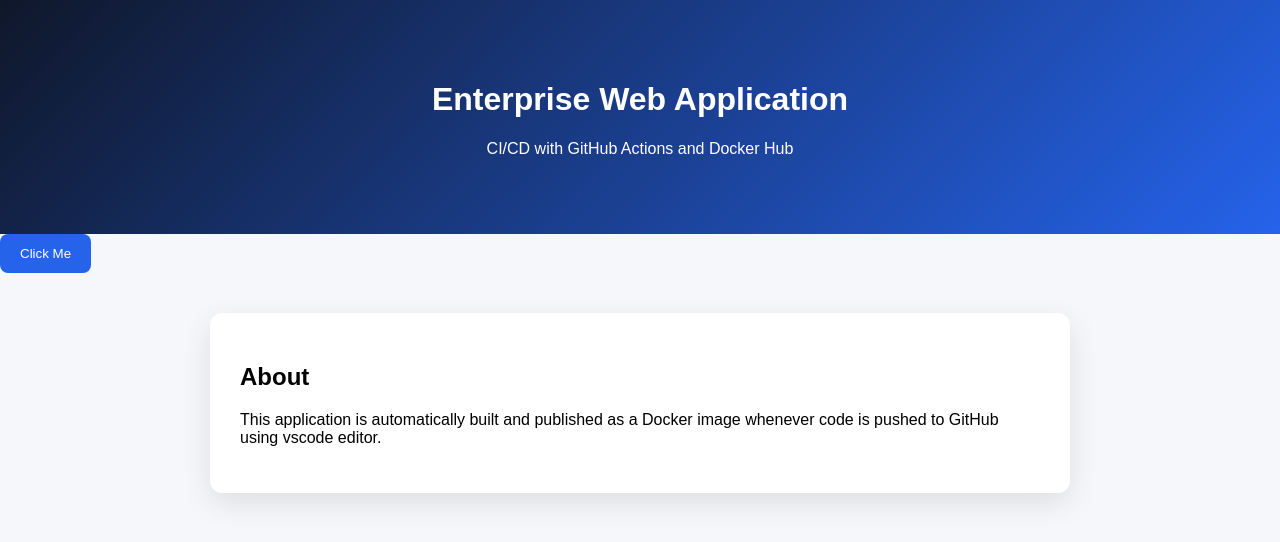
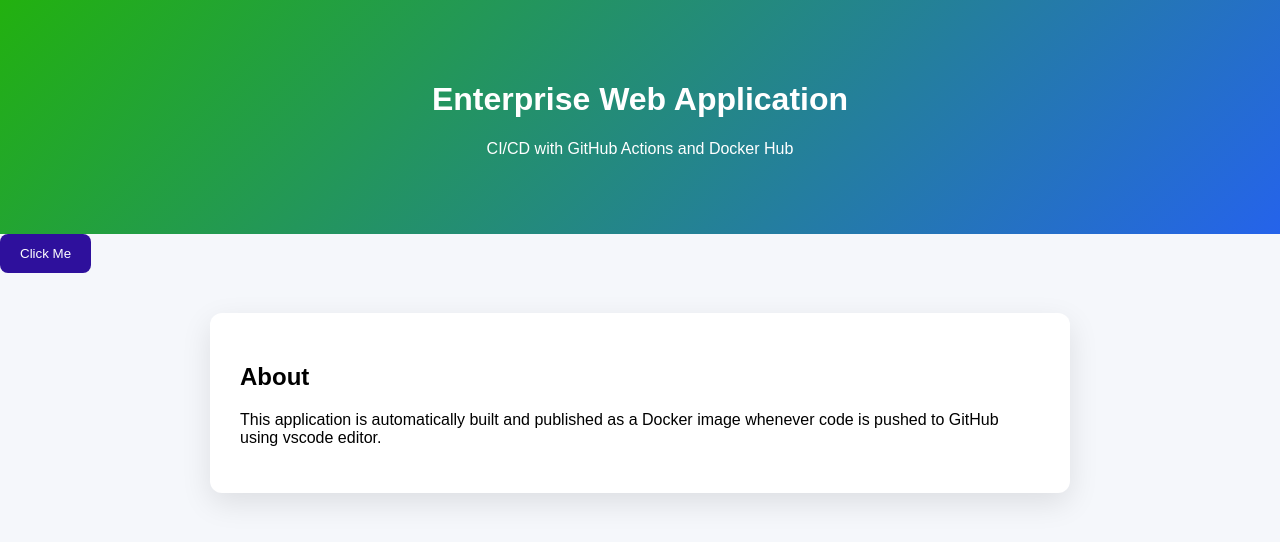
Before and after one commit to alavalapatikishore/enterprise-webapp, a plain HTML site: page index.html in a window 1280 px wide. Drawn offline with Linux system fonts and the light colour scheme.

```diff
--- a/style.css
+++ b/style.css
@@ -5,7 +5,7 @@
 }
 
 header {
-  background: linear-gradient(135deg, #0f172a, #2563eb);
+  background: linear-gradient(135deg, #22b10f, #2563eb);
   color: white;
   text-align: center;
   padding: 60px 20px;
@@ -21,7 +21,7 @@
 }
 
 button {
-  background: #2563eb;
+  background: #2e109c;
   color: white;
   border: none;
   padding: 12px 20px;
```
